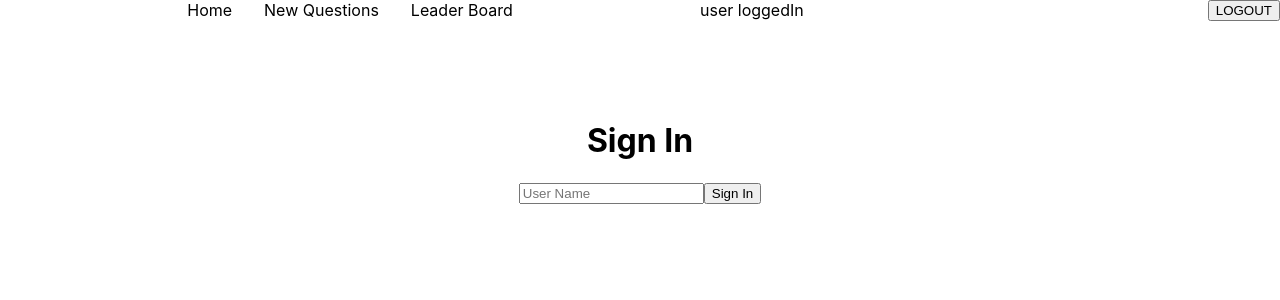
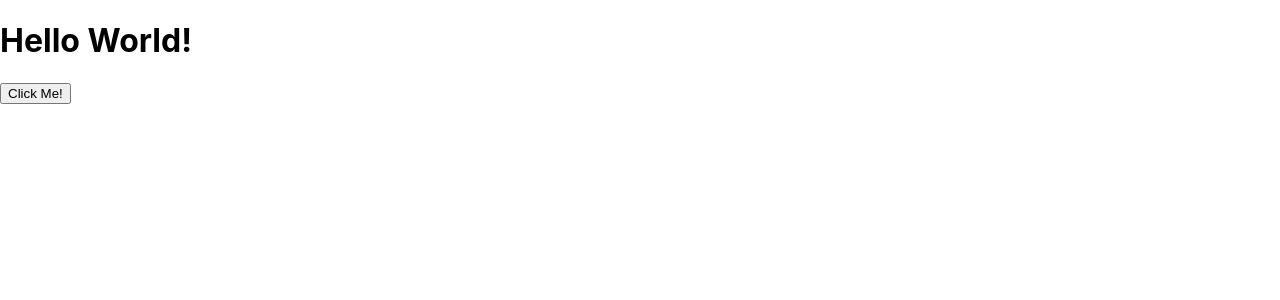
Before and after one commit to smalipeddi/reactnd-project-would-you-rather, a React (Create React App) app: page / in a window 1280 px wide. Shown: the top 300 px of the page. Built offline with nearby package versions, Linux system fonts and the light colour scheme.

Commit message:
refactor : clean code

```diff
--- a/package.json
+++ b/package.json
@@ -10,6 +10,7 @@
     "react": "^17.0.2",
     "react-dom": "^17.0.2",
     "react-redux": "^7.2.6",
+    "react-router-dom": "^6.0.2",
     "react-scripts": "4.0.3",
     "redux-logger": "^3.0.6",
     "redux-thunk": "^2.4.1",
--- a/src/App.js
+++ b/src/App.js
@@ -1,63 +1,67 @@
 import React from 'react';
-import './App.css';
-import * as API from './_DATA';
-import Login from './Login';
-import Navigation from "./Components/Navigation/Navigation";
-import { connect  } from 'react-redux';
-import { handleInitialData } from "./Actions/shared";
-import {setAuthedUser} from "./Actions/authedUser";
-import { receiveUsers } from './Actions/users';
 
-const Context = React.createContext();
+import { connect } from 'react-redux';
 
-class ConnectedLoginApp extends React.Component {
+import { signInUser, signOutUser, setAuthedUser, receiveUsers } from './redux';
+
+// App.js
+export class App extends React.Component {
   render() {
+    console.log("anu", this.props.user);
     return (
-      <Context.Consumer>
-        {(store) => {
+      <div>
+        <h1>{this.props.user || 'Hello World!'}</h1>
 
-          return <Login/>
+        {
+        this.props.user ?
+        (
+          <button onClick={this.props.signOutUser("good bye")}>Exit user</button>
+        ) :
+        (
+          <button
+            onClick={() =>
+              this.props.signInUser("hello")
+            }
+          >
+            Click Me!
+          </button>
+        )}
 
 
-      }}</Context.Consumer>)
-  }
-}
+{
+        this.props.users ?
+        (
+          <h1>{this.props.users[0]}</h1>
+        ) :
+        (
+          <h1>{this.props.users[0]}</h1>
+
+        )}
 
 
-class App extends React.Component {
 
-  render() {
-    return (
-      <div className="App">
-        <header className="App-header">
-        </header>
-        <main>
-        <Navigation />
-
-            <ConnectedLoginApp />
-
-        </main>
       </div>
     );
   }
 }
 
-const  mapStateToProps = (state) => {
-  console.log("sunitha is app", state);
-  return {
-    authedUser: state.authedUser,
-    users: state.users.users,
-    isLoggedIn: state.isLoggedIn
-  }
-}
+// AppContainer.js
+const mapStateToProps = state => ({
+  user: state.user,
+  users: state.users
+});
 
-const mapDispatchToProps = (dispatch) => {
-  return {
-   // users: () => dispatchEvent(receiveUsers()),
-    authedUser: () => dispatch(setAuthedUser())
-  }
-}
+const mapDispatchToProps = {
+  signInUser,
+  signOutUser,
+  setAuthedUser,
+  receiveUsers
 
+};
 
+const AppContainer = connect(
+  mapStateToProps,
+  mapDispatchToProps
+)(App);
 
-export default connect(mapStateToProps, mapDispatchToProps)(App);
+export default AppContainer;
--- /dev/null
+++ b/src/Components/LeaderBoard/LeaderBoard.js
@@ -0,0 +1,15 @@
+import React ,{Component} from 'react';
+import Navigation from "../Navigation/Navigation";
+
+class LeaderBoard extends Component {
+    render(){
+        return(
+            <div>
+                   <Navigation />
+
+            </div>
+        )
+    }
+}
+
+export default LeaderBoard
--- a/src/Components/Navigation/Navigation.js
+++ b/src/Components/Navigation/Navigation.js
@@ -1,21 +1,40 @@
 import React from 'react';
 import '../../App.css';
+import NewQueston from "../NewQuestion/newQuestion";
+import SignIn from "../SignIn/SignIn";
+import LeaderBoard from "../LeaderBoard/LeaderBoard"
+
+import {
+    BrowserRouter as Router,
+    Routes,
+    Route,
+    Link
+  } from "react-router-dom";
 
 class Navigation extends React.Component {
     render() {
         return (
             <div id="nav">
+                  <Router>
+      <div>
         <ul>
           <li>
-                        Home
+            <Link to="/">Home</Link>
           </li>
           <li>
-                        New Questions
+            <Link to="/add">New Question</Link>
           </li>
           <li>
-                        Leader Board
+            <Link to="/leaderboard">Leader Board</Link>
           </li>
         </ul>
+
+        <hr />
+
+
+
+      </div>
+    </Router>
                 <div >
                     <div className="userName" >  user loggedIn </div>
                     <button className="logout"> LOGOUT </button>
--- /dev/null
+++ b/src/Components/NewQuestion/newQuestion.js
@@ -0,0 +1,26 @@
+import React ,{Component} from 'react';
+import Navigation  from "../Navigation/Navigation";
+
+class NewQuestion extends Component {
+    render(){
+        return(
+            <div>
+                <Navigation />
+                <h1>Create New Question</h1>
+                <p>Comptet the Question</p>
+                <div>Would You rather -</div>
+                <form >
+
+                <input type="input" placeholder="First Question" />
+                <input type="input" placeholder="Second Question"/>
+
+                <button type="submit" >SUBMIT</button>
+
+                </form>
+
+            </div>
+        )
+    }
+}
+
+export default NewQuestion
--- /dev/null
+++ b/src/Components/SignIn/SignIn.js
@@ -0,0 +1,93 @@
+import React from 'react';
+import { connect } from 'react-redux';
+import { setAuthedUser } from "../../Actions/authedUser";
+import { receiveUsers } from '../../Actions/users';
+import Navigation from "../Navigation/Navigation";
+class SignIn extends React.Component {
+    constructor(props) {
+        super(props);
+
+
+
+
+        this.state = {
+            users: props.users, //provided by connect@mapStateToProps
+            isLoggedIn: props.isLoggedIn
+        };
+        console.log("malli", this.state.users);
+    }
+
+
+
+
+    getIdsOfUsers = () => {
+        let res = this.props.users;
+        return res;
+    }
+    handleUserChange = (e) => {
+        //  setName(e.target.value)
+    }
+
+    loginUser = (e) => {
+        e.preventDefault();
+        const name = this.input.value;
+        console.log("hello there", name);
+        this.input.value = '';
+    }
+
+    render() {
+        return ( <
+            div >
+            <
+            h1 > Sign In < /h1> <
+            input type = "text"
+            placeholder = "User Name"
+            value = { this.props.user }
+            ref = {
+                (input) => this.input = input }
+            />
+
+            <
+            button onClick = { this.props.authedUser } > Sign In < /button> <
+            /div>
+        )
+    }
+}
+
+// function mapStateToProps(state) {
+//   console.log("sunitha in signin", state);
+//   return {
+//     authedUser: state.authedUser,
+//     users: state.users,
+//     isLoggedIn: state.isLoggedIn
+//   }
+// }
+
+// function mapDispatchToProps(dispatch) {
+//   return {
+//     authedUser: () => dispatch(setAuthedUser()),
+//     users: () => dispatch(receiveUsers())
+
+//   }
+// }
+// export default connect(mapStateToProps, mapDispatchToProps)(SignIn);
+
+
+// AppContainer.js
+const mapStateToProps = state => ({
+    // authedUser: state.authedUser,
+    // users: state.users,
+    // isLoggedIn: state.isLoggedIn
+});
+
+const mapDispatchToProps = {
+    // setAuthedUser,
+    // receiveUsers
+};
+
+const SignInContainer = connect(
+    mapStateToProps,
+    mapDispatchToProps
+)(SignIn);
+
+export default SignInContainer;
--- a/src/Login.js
+++ /dev/null
@@ -1,40 +0,0 @@
-import React from 'react';
-import { connect } from 'react-redux';
-import {setAuthedUser} from "./Actions/authedUser";
-class Login extends React.Component{
-
-  componentDidMount() {
-
-   }
-   loginUser = (e) => {
-        e.preventDefault();
-        const name= this.input.value;
-        this.input.value = '';
-      }
-
-    render() {
-      return(
-        <div>
-          <h1> Sign In </h1>
-            <input type="text" placeholder="User Name" ref={(input) => this.input = input}/>
-
-             <button onClick ={this.props.setAuthedUser}> Sign In </button>
-          </div>
-      )
-    }
-  }
-
-function mapStateToProps(state) {
-  return {
-    authedUser: state.authedUser,
-    users: state.users,
-    isLoggedIn: state.isLoggedIn
-  }
-}
-
-function mapDispatchToProps(dispatch) {
-  return {
-    authedUser: () => dispatch(setAuthedUser())
-  }
-}
-export default connect(mapStateToProps, mapDispatchToProps)(Login);
--- /dev/null
+++ b/src/redux.js
@@ -0,0 +1,78 @@
+import { combineReducers, createStore } from 'redux';
+//import { RECEIVE_USERS } from '../Actions/users';
+export const SET_AUTHED_USER = 'SET_AUTHED_USER'
+export const RECEIVE_USERS = 'RECEIVE_USERS'
+
+
+// actions.js
+export const signInUser = user => ({
+  type: 'USER_SIGNIN',
+  user,
+});
+
+export const signOutUser = () => ({
+  type: 'USER_SIGNOUT',
+});
+
+
+export function setAuthedUser (id) {
+    return {
+        type: SET_AUTHED_USER,
+        id
+    }
+}
+
+export function receiveUsers(users) {
+    return {
+        type : RECEIVE_USERS,
+        users
+    }
+}
+
+// reducers.js
+export const user = (state = {}, action) => {
+  switch (action.type) {
+    case 'USER_SIGNIN':
+      return action.user;
+    case 'USER_SIGNOUT':
+      return {};
+    default:
+      return state;
+  }
+};
+
+export const authedUser  = (state = null , action) => {
+  switch(action.type) {
+      case SET_AUTHED_USER:
+          return action.id
+      default:
+          return state
+  }
+}
+
+export const users = (state = {} , action) => {
+    switch(action.type) {
+        case RECEIVE_USERS:
+        return {
+            ...state,
+            ...action.users
+        }
+        default:
+        return state
+    }
+}
+
+
+export const reducers = combineReducers({
+  user,
+  users,
+  authedUser,
+});
+
+// store.js
+export function configureStore(initialState = {}) {
+  const store = createStore(reducers, initialState);
+  return store;
+}
+
+export const store = configureStore();
```
Also changed, not shown: src/Components/User/User.js (added, +19 -0 lines), 1 other file (tests, documents, lock files or other folders). Lines whose indentation alone changed are shown as unchanged.
